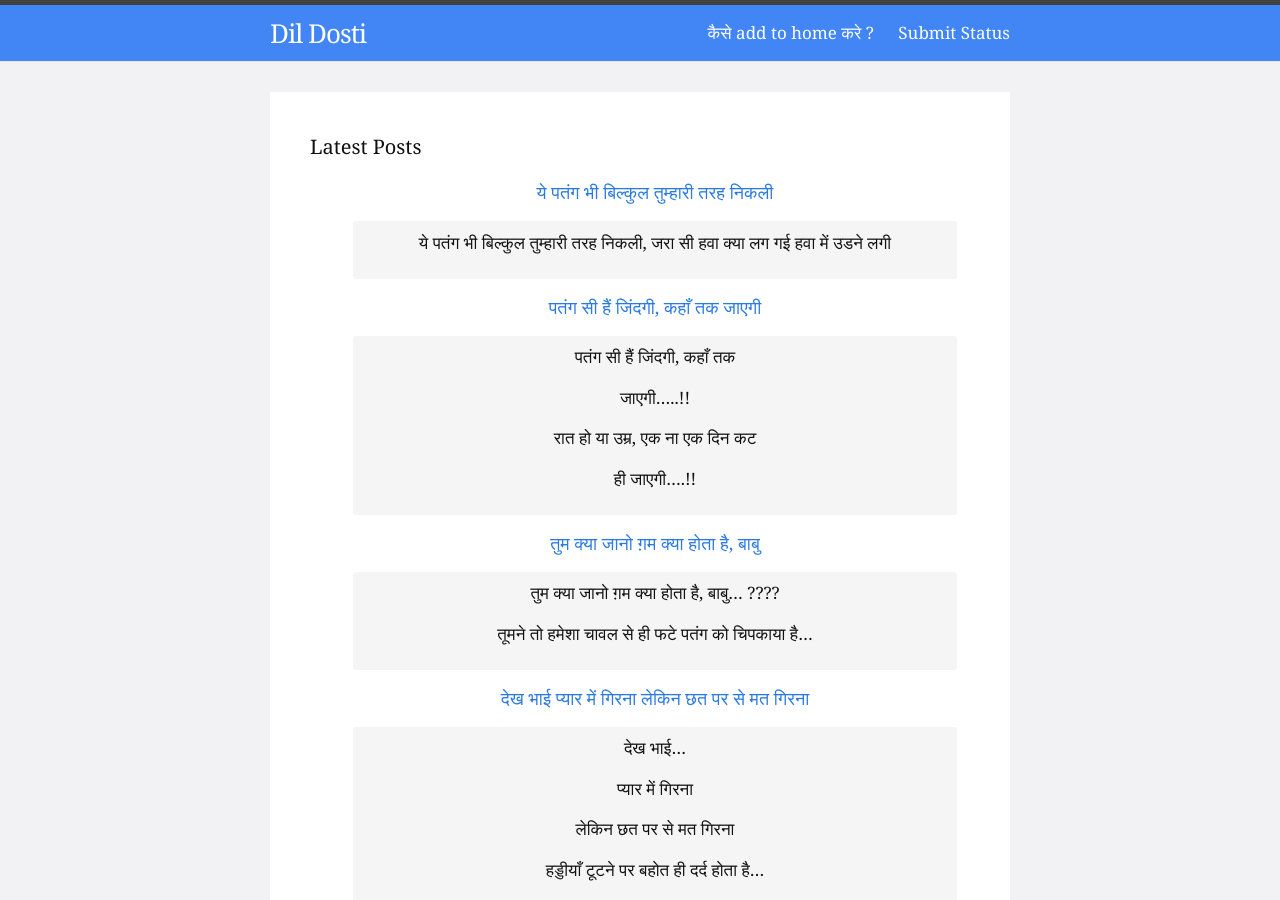
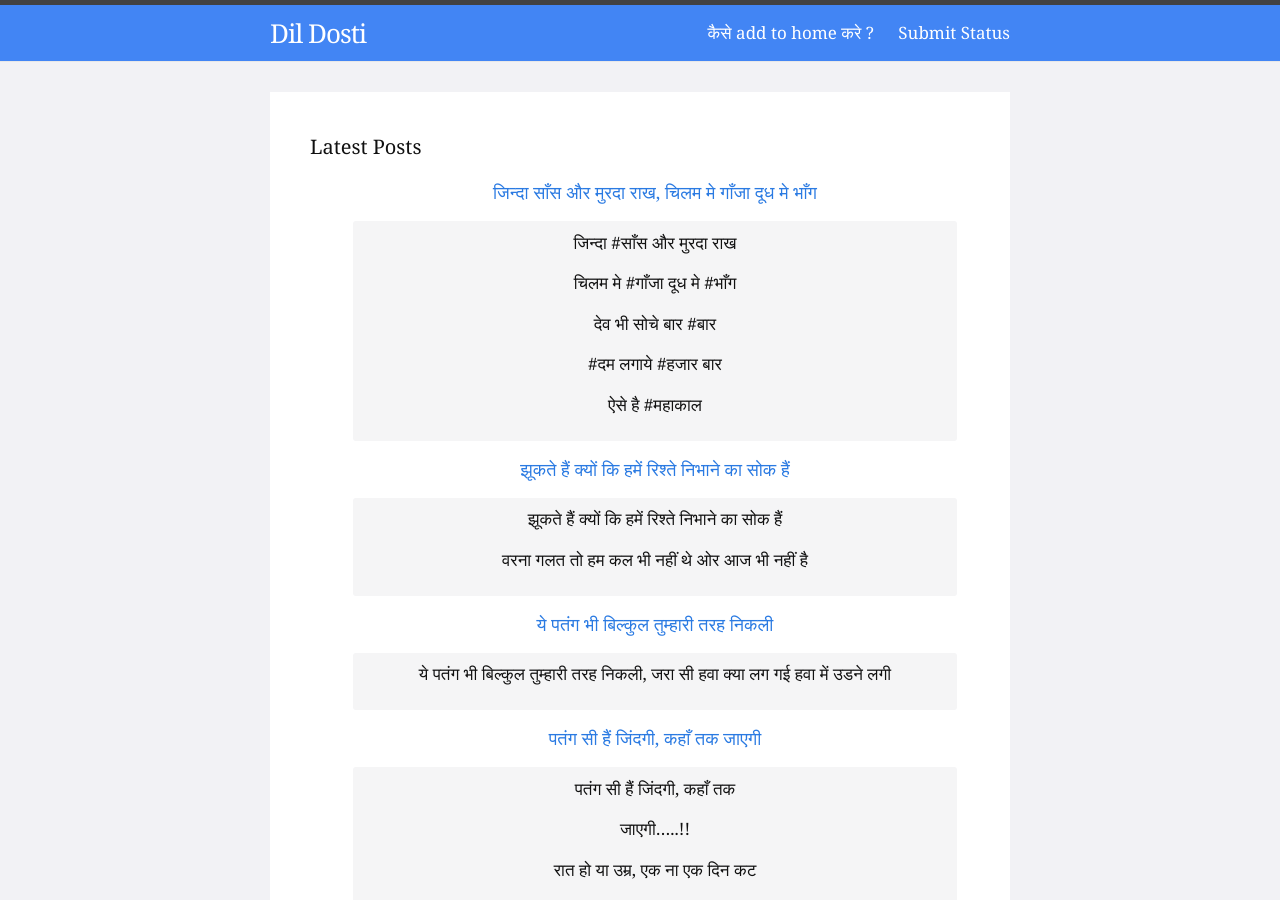
Before and after one commit to dildashdosti/dildashdosti.github.io, a Jekyll site: the page built from index.html, in a window 1280 px wide and 900 px high. Built offline with Jekyll 4.4.1, drawn with Linux system fonts in a browser that asks for light colours; some of the changed text lies outside the part shown.

Commit message:
new status

```diff
--- /dev/null
+++ b/_posts/attitude-status/2018-01-14-21.md
@@ -0,0 +1,10 @@
+---
+layout: post
+title: झूकते हैं क्यों कि हमें रिश्ते निभाने का सोक हैं
+permalink: zuktey-he-kyun-ki-hame-rishtey-nibhane-ka-shok-he.html
+category: Attitude-Status
+prevnav: kehte-he-waqt-harchiz-badal-deta-hai.html
+---
+> झूकते हैं क्यों कि हमें रिश्ते निभाने का सोक हैं
+>
+> वरना गलत तो हम कल भी नहीं थे ओर आज भी नहीं है
--- /dev/null
+++ b/_posts/mahashivratri-status/2018-01-14-1.md
@@ -0,0 +1,16 @@
+---
+layout: post
+title: जिन्दा साँस और मुरदा राख, चिलम मे गाँजा दूध मे भाँग
+permalink: chilam-me-ganza-dundh-me-bhang.html
+category: Mahashivratri-Status
+prevnav: mahashivratri-status/
+---
+> जिन्दा #साँस और मुरदा राख
+>
+> चिलम मे #गाँजा दूध मे #भाँग
+>
+> देव भी सोचे बार #बार
+>
+>#दम लगाये #हजार बार
+>
+> ऐसे है #महाकाल
```
Also changed, not shown: _pages/mahashivratri-status.html (added, +13 -0 lines), _posts/attitude-status/2017-09-02-20.md (+1 -0 lines).
